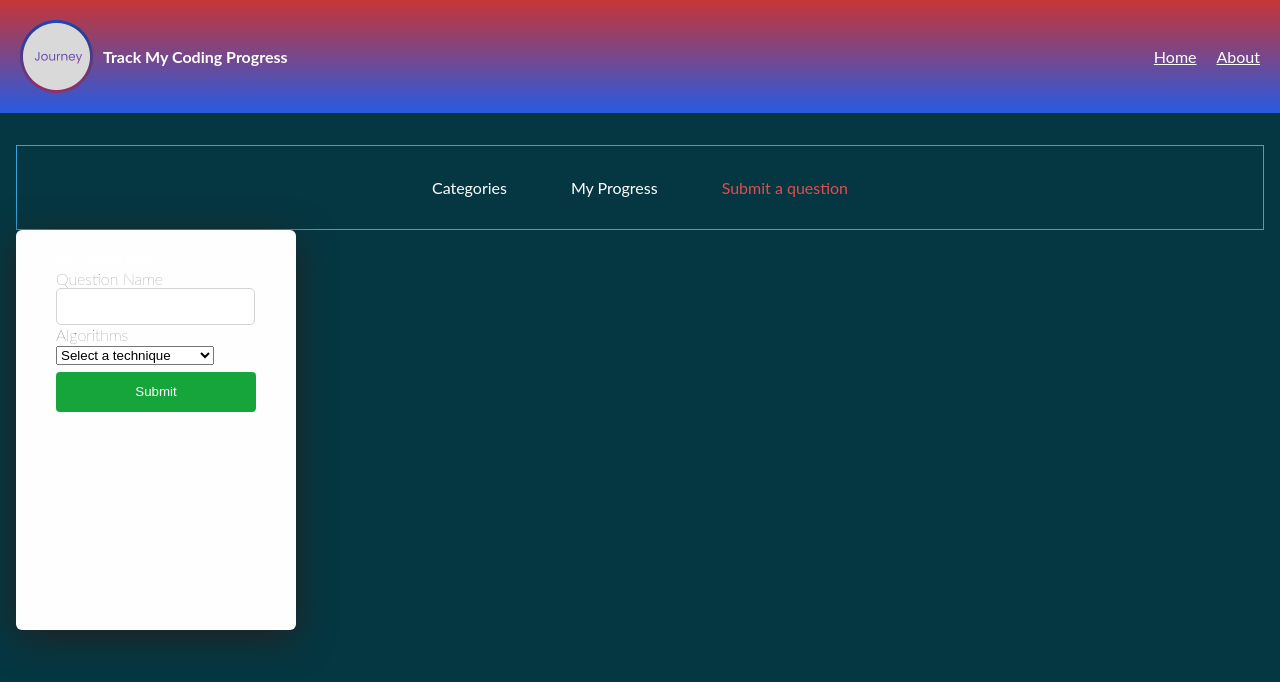
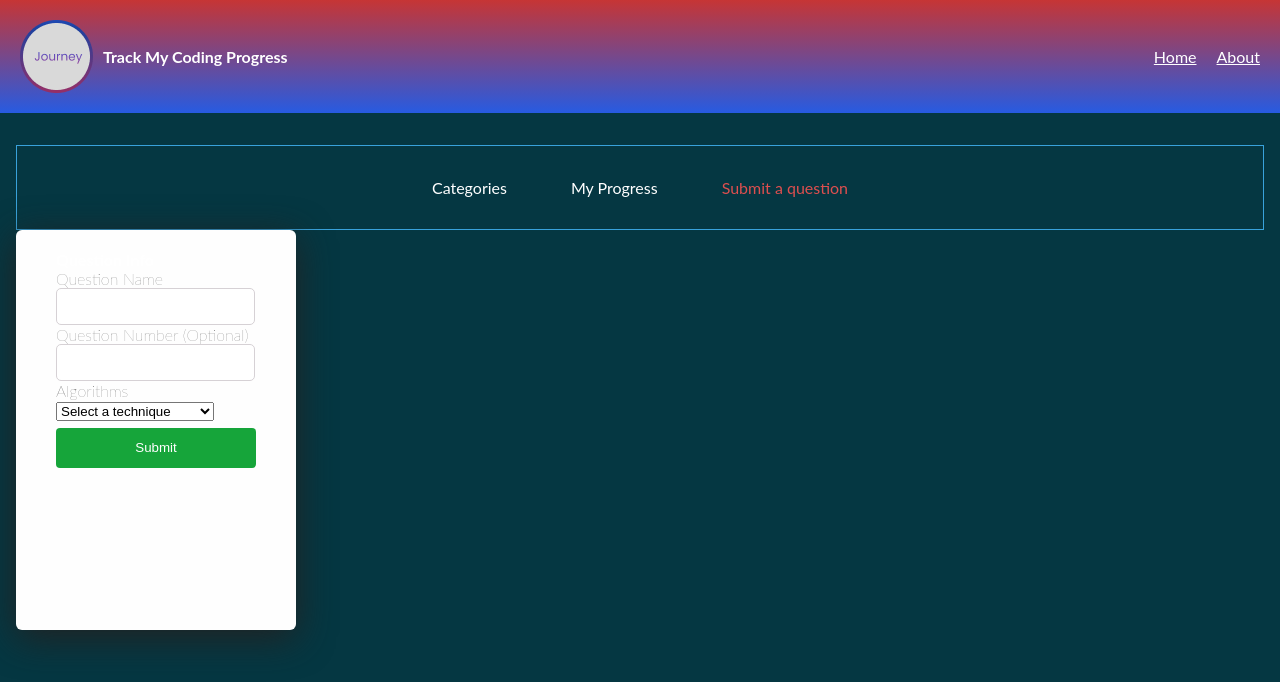
Before and after one commit to mKimp/CodingJournal-, a React (Create React App) app: page /home in a window 1280 px wide. Both pictures are taken after a click on the item "Submit a question". Shown: the top 682 px of the page. Built offline with nearby package versions, Linux system fonts and the light colour scheme.

Commit message:
sent data to server

```diff
--- a/src/Components/Form.tsx
+++ b/src/Components/Form.tsx
@@ -1,39 +1,75 @@
 import { error } from "console";
+import { application } from "express";
 import { useEffect, useRef, useState } from "react"
+import { json } from "stream/consumers";
 import { BasicInput } from "./basicInput";
 import { SelectInput } from "./selectInput";
 
 export const Form = () => {
   const [name, setName] = useState("");
+  const [number, setNumber] = useState("");
   const [error, setError] = useState("");
   const [valueSelected, setValue] = useState("");
 
   const handleOnChange = (e:React.ChangeEvent<HTMLInputElement> ) => {
-    setName(e.target.value);
+      setName(e.target.value);
   }
+
+  const handleOnNumberChange = (e:React.ChangeEvent<HTMLInputElement> ) => {
+    setNumber(e.target.value);
+}
 
   const handleOnSelectedChange = (e:React.ChangeEvent<HTMLSelectElement> ) => {
     setValue(e.target.value);
   }
-  const handleSubmit = (e:React.MouseEvent<HTMLButtonElement, MouseEvent>) => {
+  const handleSubmit = async (e:React.MouseEvent<HTMLButtonElement, MouseEvent>) => {
     e.preventDefault();
     const emailInputIsValid = isEmailInputValid(name);
     const selectIsValid = isEmailInputValid(valueSelected);
 
-    console.log(emailInputIsValid);
-    console.log(name)
     if(!emailInputIsValid){
-      return setError("Please type in the question name")
+      return setError("Please type in the question info")
     }
     if(!selectIsValid){
       return setError("Please choose the algorithm")
     }
     else{
       setError("");
-      fetch("http://localhost:8000/form")
-      .then(res => res.json())
-      .then(data => console.log(data))
-      return true;
+      console.log(name);
+
+      console.log(number)
+      const dataToServer = {
+        questionName: name,
+        questionNumber: number,
+        questionType:valueSelected
+      }
+      // fetch("http://localhost:8000/form", {
+      //   method: "POST",
+      //   mode:"cors",
+      //   credentials:"same-origin",
+      //   headers: {
+      //     'Content-Type': 'application/json'
+      //   },
+      //   body: `{
+      //     "questionName": ${name}
+      //   }`
+      // })
+      // .then (data => {
+      //   console.log(data);
+      // })
+
+      const response = await fetch("http://localhost:8000/form", {
+      method: 'POST',
+      headers: {
+        'Accept': 'application/json',
+        'Content-Type': 'application/json'
+      },
+      body: JSON.stringify(dataToServer),
+      });
+
+      response.json().then(data => {
+        console.log(data);
+      })
     }
   }
   const isEmailInputValid = (value:string) => {
@@ -48,6 +84,7 @@ export const Form = () => {
       <form>
         <h4>Question Info</h4>
         <BasicInput onChanged={handleOnChange} label={"Question Name"} value={name}/>
+        <BasicInput onNumberChanged={handleOnNumberChange} label={"Question Number (Optional)"} value={number} name="questionNumber"/>
         <SelectInput label="Algorithms" onSelectedChanged = {handleOnSelectedChange} />
 
         {error && (
--- a/src/Components/basicInput.tsx
+++ b/src/Components/basicInput.tsx
@@ -1,25 +1,35 @@
 import { useState } from "react";
 
 interface IBasicInputProps {
-  onChanged:(e: React.ChangeEvent<HTMLInputElement>) => void;
+  onChanged ?:(e: React.ChangeEvent<HTMLInputElement>)=> void;
+  onNumberChanged ?:(e: React.ChangeEvent<HTMLInputElement>) => void;
   label:string;
   defaultText?: string;
 }
 
 
-export const BasicInput = ({ onChanged, label, value}: IBasicInputProps & React.HTMLProps<HTMLInputElement>) => {
+export const BasicInput = ({ onChanged,  onNumberChanged, label, value}: IBasicInputProps & React.HTMLProps<HTMLInputElement>) => {
 
   const [realValue, setRealValue] = useState(value);
+  const [numberValue, setNumberValue] = useState(value);
 
   const handleChange = (e: React.ChangeEvent<HTMLInputElement>) => {
     setRealValue(e.target.value);
-    onChanged(e);
+    if(onChanged)
+      onChanged(e);
+  }
+
+  const handleNumberChange = (e: React.ChangeEvent<HTMLInputElement>) => {
+    setNumberValue(e.target.value);
+    if(onNumberChanged)
+      onNumberChanged(e);
   }
 
   return (
     <div className="basic-input">
       <label htmlFor="question-name">{label}</label>
-      <input type="text" value={realValue} onChange={handleChange}/>
+      {onChanged ? <input type="text" value={realValue} onChange={handleChange}/> :       <input type="text" value={numberValue} onChange={handleNumberChange}/>
+}
     </div>
   )
 }
--- a/src/Components/selectInput.tsx
+++ b/src/Components/selectInput.tsx
@@ -1,7 +1,7 @@
 import { useState } from "react"
 
 interface SelectProps {
-  label:string
+  label:string | number
   onSelectedChanged: (e: React.ChangeEvent<HTMLSelectElement> ) => void;
 }
 
```
